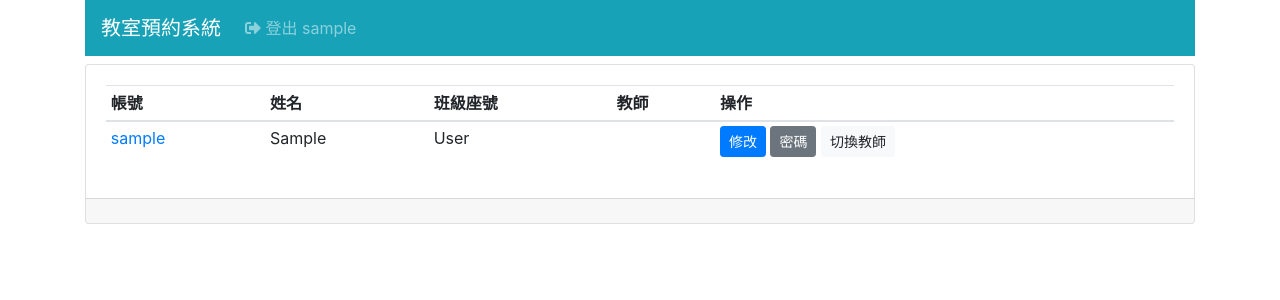
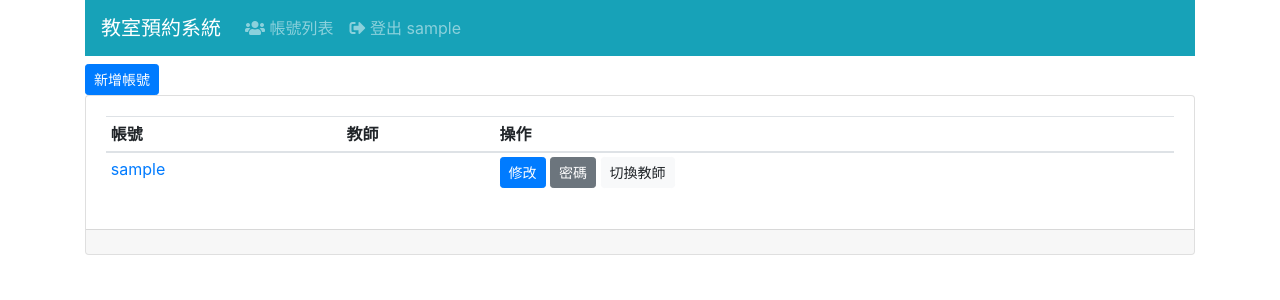
Before and after one commit to Pattywu20031224/RoomBookingSystemWithDoorAccessControl, a Django app: page /user/list/ in a window 1280 px wide. Shown: the top 300 px of the page. Run offline with Django 3.2, Linux system fonts and the light colour scheme; the visitor is signed in with stand-in values (Sample User, id 1); data comes from the database, SQL or seed files in the repository; some libraries are stand-ins or nearby versions.

Commit message:
帳號管理

```diff
--- a/templates/navbar.html
+++ b/templates/navbar.html
@@ -1,7 +1,7 @@
 <!-- Navbar begin //-->
 <nav class="navbar navbar-expand-md navbar-dark bg-info mb-2">
     <!-- 網站標誌 -->
-    <div class="navbar-brand">教室預約系統</div>
+    <a class="navbar-brand" href="/">教室預約系統</a>
     <!-- 在小螢幕的設備上顯示可展開/收合導覽選單的按鈕 -->
     <button class="navbar-toggler" type="button" data-toggle="collapse" data-target="#navbarNav">
       <span class="navbar-toggler-icon"></span>
@@ -10,6 +10,13 @@
     <div class="collapse navbar-collapse" id="navbarNav">
       <ul class="navbar-nav">
         {% if user.is_authenticated %}
+            {% if user.is_superuser %}
+                <li class="nav-item">
+                  <a href="{% url 'user_list' %}" class="nav-link">
+                    <i class="fas fa-users"></i> 帳號列表
+                  </a>
+                </li>
+            {% endif %}
         <li class="nav-item">
           <a href="{% url 'logout' %}" class="nav-link">
             <i class="fas fa-sign-out-alt"></i> 登出 {{ user.username }}
--- a/templates/user/user_list.html
+++ b/templates/user/user_list.html
@@ -3,14 +3,12 @@
 {% load user_tags %}
 
 {% block content %}
-<div class="card">
+<a href="{% url 'user_register' %}" class="btn btn-sm btn-primary">新增帳號</a><div class="card">
   <div id="user-list" class="card-body">
     <table class="table table-sm">
       <thead>
         <tr>
           <th>帳號</th>
-          <th>姓名</th>
-          <th>班級座號</th>
           <th>教師</th>
           <th>操作</th>
         </tr>
@@ -21,8 +19,6 @@
           <td>
             <a href="{% url 'user_view' user.id %}">{{ user.username }}</a>
           </td>
-          <td>{{ user.first_name }}</td>
-          <td>{{ user.last_name }}</td>
 
           <td>{% if user|is_teacher %}<i class="fas fa-check"></i>{% endif %}</td>
           <td>
--- a/user/views.py
+++ b/user/views.py
@@ -19,17 +19,13 @@ class SuperuserRequiredMixin(AccessMixin):
 class UserRegister(CreateView):
     extra_context = {'title': '使用者註冊'}
     model = User
-    fields = ['username', 'first_name', 'last_name', 'email', 'password']
+    fields = ['username', 'password']
     template_name = 'form.html'
-    success_url = reverse_lazy('home')  # 註冊完成返回首頁
+    success_url = reverse_lazy('homepage')  # 註冊完成返回首頁
 
     # 取得要顯示的表單內容
     def get_form(self):
         form = super().get_form()
-        form.fields['first_name'].label = '真實姓名'
-        form.fields['first_name'].required = True
-        form.fields['last_name'].label = '學校名稱'
-        form.fields['last_name'].required = True
         form.fields['password2'] = forms.CharField(label='密碼驗證', max_length=255)
         return form
 
@@ -59,16 +55,12 @@ class UserView(SuperuserRequiredMixin, DetailView):
     context_object_name = 'tuser'
 class UserEdit(SuperuserRequiredMixin, UpdateView):
     model = User
-    fields = ['username', 'first_name', 'last_name', 'email']
+    fields = ['username']
     success_url = reverse_lazy('user_list')
     template_name = 'form.html'
 
     def get_form(self):
         form = super().get_form()
-        form.fields['first_name'].label = '真實姓名'
-        form.fields['first_name'].required = True
-        form.fields['last_name'].label = '班級座號'
-        form.fields['last_name'].required = True
         return form
 class UserPasswordUpdate(SuperuserRequiredMixin, UpdateView):
     model = User
```
